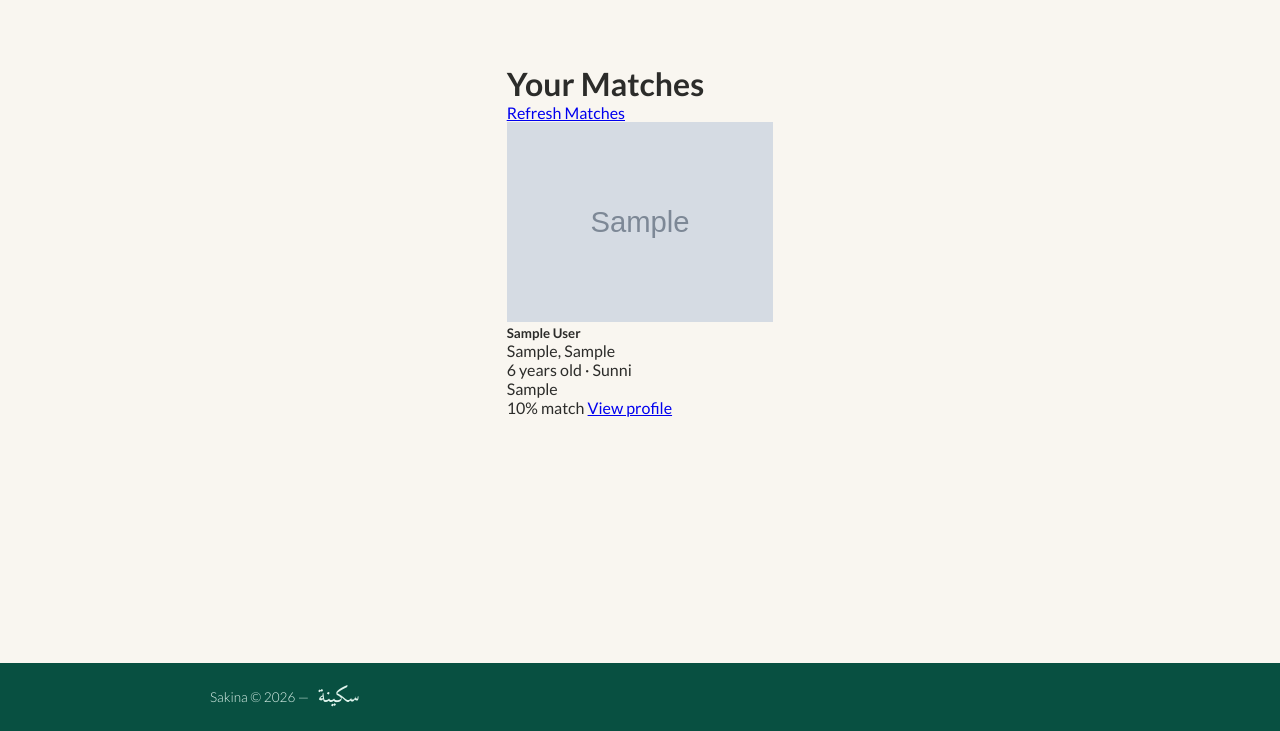
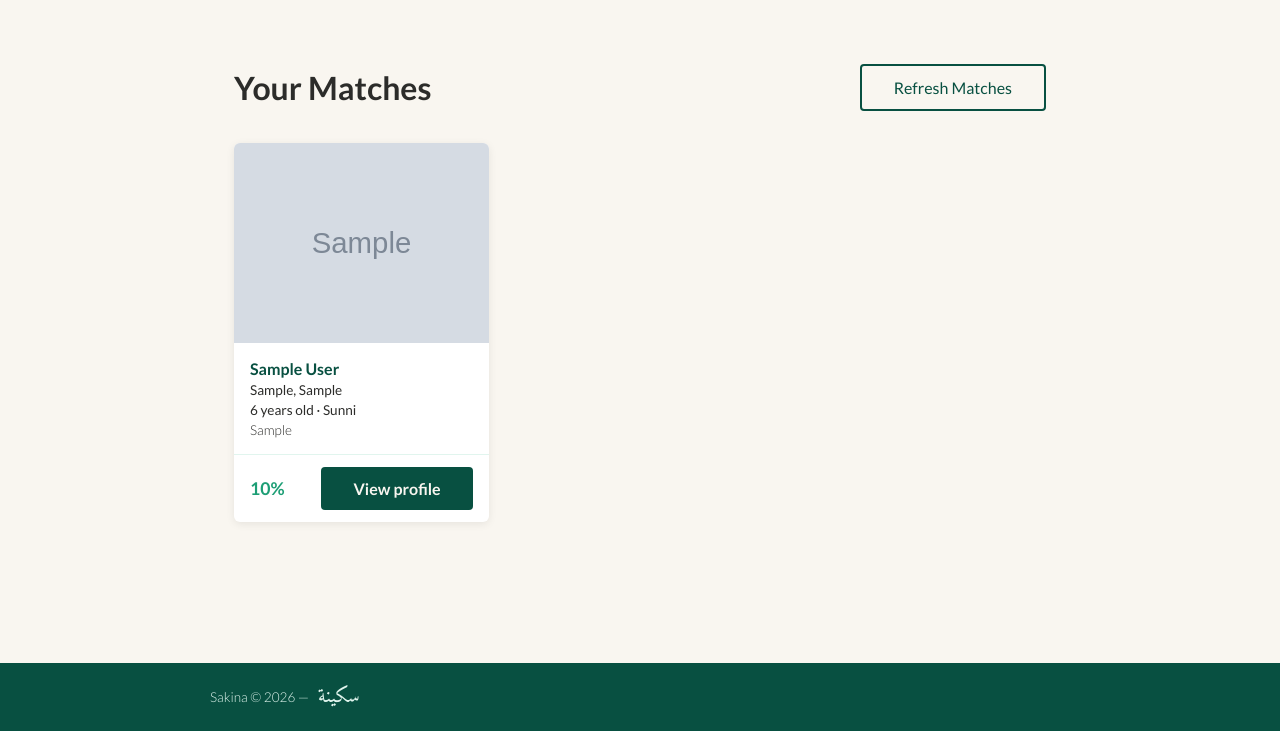
Before and after one commit to Sascha-netizen/sakina_matchmaking, a Django app: page /matching/matches/ in a window 1280 px wide. Shown: the part 69-800 px from the top of the page. Run offline with Django 4.2, Linux system fonts and the light colour scheme; a user stored in the database is signed in; tables that the repository leaves empty hold one stand-in row (values such as "Sample post"); grey boxes marked "Sample" are stand-in pictures.

Commit message:
Redesign matches with CSS grid layout

```diff
--- a/matching/templates/matching/match_card.html
+++ b/matching/templates/matching/match_card.html
@@ -1,23 +1,23 @@
-<div class="col-md-6 col-lg-4 mb-4">
-    <div class="card h-100 shadow-sm">
+<div class="match-card">
     {% if match.photo %}
-            <img src="{{ match.photo.url }}" class="card-img-top" alt="Profile photo">
+        <img src="{{ match.photo.url }}" class="match-card-photo" alt="Profile photo">
+    {% else %}
+        <div class="match-card-photo match-card-no-photo"></div>
     {% endif %}
-        <div class="card-body">
-            <h5 class="card-title">
+    <div class="match-card-body">
+        <h3 class="match-card-name">
             {% if match.user.first_name %}
                 {{ match.user.first_name }} {{ match.user.last_name }}
             {% else %}
                 {{ match.user.username }}
             {% endif %}
-            </h5>
-            <p class="card-text text-muted">{{ match.city }}, {{ match.country }}</p>
-            <p class="card-text">{{ match.age }} years old · {{ match.get_sect_display }}</p>
-            <p class="card-text">{{ match.occupation }}</p>
+        </h3>
+        <p class="match-card-location">{{ match.city }}, {{ match.country }}</p>
+        <p class="match-card-details">{{ match.age }} years old · {{ match.get_sect_display }}</p>
+        <p class="match-card-occupation">{{ match.occupation }}</p>
     </div>
-        <div class="card-footer d-flex justify-content-between align-items-center">
-            <span class="badge bg-success fs-6">{{ score.score }}% match</span>
-            <a href="{% url 'matching:profile_view' match.id %}" class="btn btn-sm btn-outline-secondary">View profile</a>
+    <div class="match-card-footer">
+        <span class="match-score">{{ score.score }}%</span>
+        <a href="{% url 'matching:profile_view' match.id %}" class="btn-primary">View profile</a>
     </div>
 </div>
-</div>
--- a/matching/templates/matching/matches.html
+++ b/matching/templates/matching/matches.html
@@ -1,13 +1,14 @@
 {% extends "base.html" %}
 
 {% block content %}
-<div class="container my-5">
-    <h1 class="mb-4">Your Matches</h1>
-
-    <a href="{% url 'matching:refresh_matches' %}">Refresh Matches</a>
+<div class="matches-container">
+    <div class="matches-header">
+        <h1>Your Matches</h1>
+        <a href="{% url 'matching:refresh_matches' %}" class="btn-secondary">Refresh Matches</a>
+    </div>
 
     {% if scores %}
-        <div class="row">
+        <div class="matches-grid">
             {% for score in scores %}
                 {% if score.from_profile == profile %}
                     {% with match=score.to_profile %}
@@ -21,7 +22,7 @@
             {% endfor %}
         </div>
     {% else %}
-        <p class="text-muted">No matches found yet. Make sure your profile is complete.</p>
+        <p>No matches found yet. Make sure your profile is complete.</p>
     {% endif %}
 </div>
 {% endblock %}
--- a/static/css/base.css
+++ b/static/css/base.css
@@ -208,3 +208,84 @@ footer {
     margin-bottom: 0.5rem;
     font-weight: 700;
 }
+
+/* ── Matches ── */
+.matches-container {
+    padding: 2rem 0;
+}
+
+.matches-header {
+    display: flex;
+    justify-content: space-between;
+    align-items: center;
+    margin-bottom: 2rem;
+}
+
+.matches-grid {
+    display: grid;
+    grid-template-columns: repeat(3, 1fr);
+    gap: 1.5rem;
+}
+
+.match-card {
+    background-color: white;
+    border-radius: 6px;
+    overflow: hidden;
+    box-shadow: 0 2px 8px rgba(0,0,0,0.08);
+    display: flex;
+    flex-direction: column;
+}
+
+.match-card-photo {
+    width: 100%;
+    height: 200px;
+    object-fit: cover;
+}
+
+.match-card-no-photo {
+    background-color: var(--honeydew);
+}
+
+.match-card-body {
+    padding: 1rem;
+    flex: 1;
+}
+
+.match-card-name {
+    font-size: 1rem;
+    font-weight: 700;
+    color: var(--pine-teal);
+    margin-bottom: 0.25rem;
+}
+
+.match-card-location {
+    font-size: 0.85rem;
+    color: var(--graphite);
+    margin-bottom: 0.25rem;
+}
+
+.match-card-details {
+    font-size: 0.85rem;
+    color: var(--graphite);
+    margin-bottom: 0.25rem;
+}
+
+.match-card-occupation {
+    font-size: 0.85rem;
+    color: var(--graphite);
+    font-weight: 300;
+}
+
+.match-card-footer {
+    padding: 0.75rem 1rem;
+    border-top: 1px solid var(--honeydew);
+    display: flex;
+    justify-content: space-between;
+    align-items: center;
+}
+
+.match-score {
+    font-size: 1.1rem;
+    font-weight: 700;
+    color: var(--seaweed);
+}
```
Lines whose indentation alone changed are shown as unchanged.
